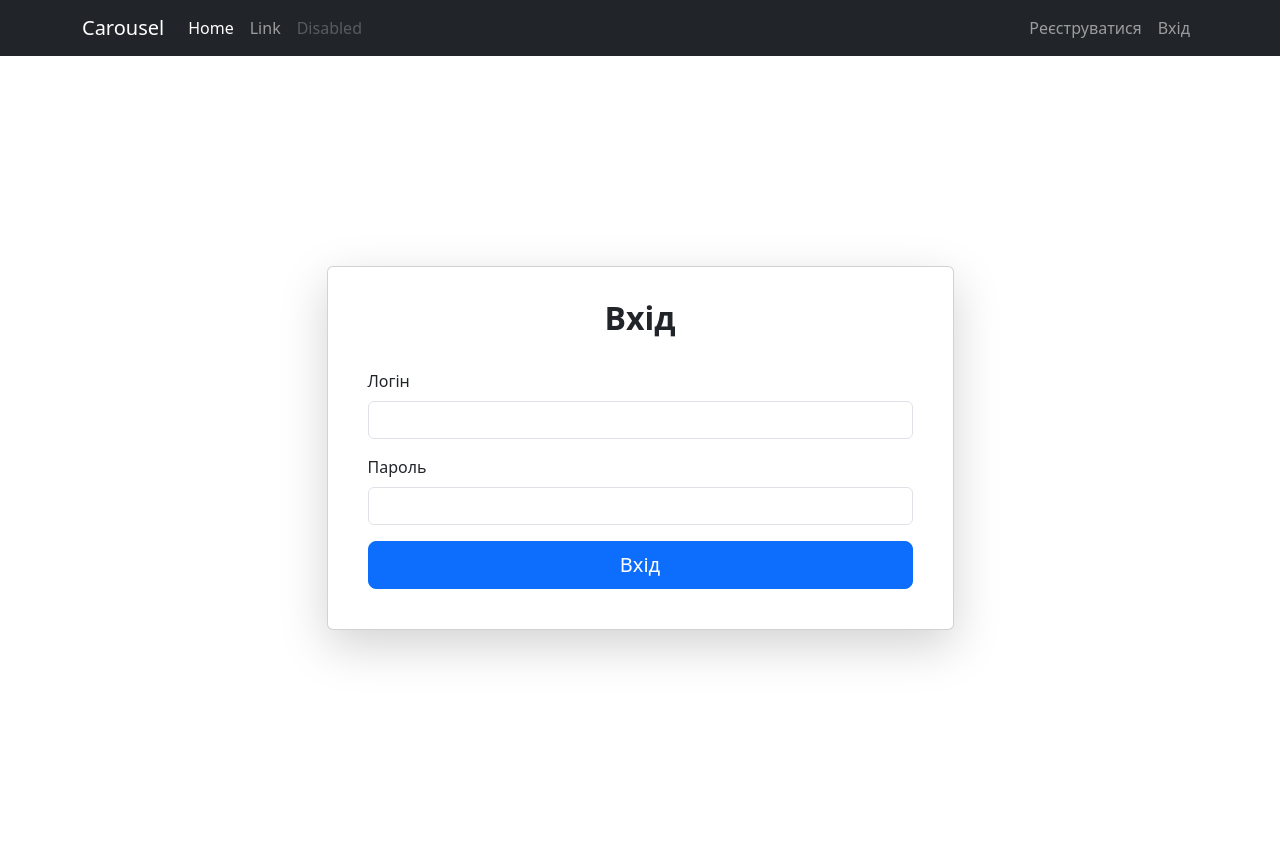
After one commit to novakvova/Python-Django-P32, a Django app: page /users/login/ in a window 1280 px wide. The commit adds this page. Run offline with Django 5.2, Linux system fonts and the light colour scheme; some libraries are stand-ins or nearby versions.

Commit message:
Working is good app

```diff
--- a/djangomvt/atbmvt/templates/layout.html
+++ b/djangomvt/atbmvt/templates/layout.html
@@ -34,11 +34,25 @@
                                 <a class="nav-link disabled" aria-disabled="true">Disabled</a>
                             </li>
                         </ul>
+                        {%if not user.is_authenticated%}
                         <ul class="navbar-nav">
                             <li class="nav-item">
                                 <a class="nav-link" href="/users/register">Реєструватися</a>
                             </li>
+                            <li class="nav-item">
+                                <a class="nav-link" href="/users/login">Вхід</a>
+                            </li>
                         </ul>
+                        {%else%}
+                        <ul class="navbar-nav">
+                            <li class="nav-item">
+                                <a class="nav-link" href="/users/profile">Привіт! {{user.username}}</a>
+                            </li>
+                            <li class="nav-item">
+                                <a class="nav-link" href="/users/logout">Вийти</a>
+                            </li>
+                        </ul>
+                        {%endif%}
                     </div>
                 </div>
             </nav>
--- a/djangomvt/atbmvt/users/forms.py
+++ b/djangomvt/atbmvt/users/forms.py
@@ -1,12 +1,13 @@
 from django import forms
 from .models import CustomUser
 from django.contrib.auth.forms import UserCreationForm
+from django.contrib.auth.forms import AuthenticationForm
 
 class CustomUserCreationForm(UserCreationForm):
-    username = forms.CharField(
-        label="Логін",
-        widget=forms.TextInput(attrs={'class': 'form-control'})
-    )
+    # username = forms.CharField(
+    #     label="Логін",
+    #     widget=forms.TextInput(attrs={'class': 'form-control'})
+    # )
 
     email = forms.EmailField(
         label="Електронна пошта",
@@ -46,7 +47,7 @@ class CustomUserCreationForm(UserCreationForm):
 
     class Meta:
         model = CustomUser
-        fields = ('username','email','first_name','last_name','image','password1','password2')
+        fields = ('email','first_name','last_name','image','password1','password2')
 
     def clean_email(self):
         email = self.cleaned_data.get('email')
@@ -71,3 +72,14 @@ class CustomUserCreationForm(UserCreationForm):
     #     if commit:
     #         user.save()
     #     return user
+
+
+class CustomUserLoginForm(AuthenticationForm):
+    username = forms.CharField(
+        label="Логін",
+        widget=forms.TextInput(attrs={'class': "form-control"})
+    )
+    password = forms.CharField(
+        label="Пароль",
+        widget=forms.PasswordInput(attrs={"class": "form-control"})
+    )
--- /dev/null
+++ b/djangomvt/atbmvt/users/templates/login.html
@@ -0,0 +1,62 @@
+{% extends "layout.html" %}
+{% block content %}
+<div class="d-flex justify-content-center align-items-center vh-100">
+
+<div class="container">
+    <div class="row justify-content-center">
+
+        <div class="col-lg-8 col-xl-7">
+
+            <div class="card shadow-lg p-4">
+                <div class="card-header text-center bg-white border-0">
+                    <h2 class="fw-bold">Вхід</h2>
+                </div>
+
+                <div class="card-body">
+                    <form method="post">
+
+                        {% csrf_token %}
+
+                        {% if form.errors %}
+                        <div class="alert alert-danger">
+                            {% for field in form %}
+                                {% for error in field.errors %}
+                                    <p>{{ field.label }}: {{ error }}</p>
+                                {% endfor %}
+                            {% endfor %}
+                        </div>
+                        {% endif %}
+
+                        <div class="mb-3">
+                            <label class="form-label">{{form.username.label}}</label>
+                            {{form.username}}
+                            {% if form.username.errors %}
+                                <div class="text-danger">{{ form.username.errors }}</div>
+                            {% endif %}
+                        </div>
+
+                        <div class="mb-3">
+                            <label class="form-label">{{form.password.label}}</label>
+                            {{form.password}}
+                            {% if form.password.errors %}
+                                <div class="text-danger">{{ form.password.errors }}</div>
+                            {% endif %}
+                        </div>
+
+                        <button type="submit" class="btn btn-primary btn-lg w-100">
+                            Вхід
+                        </button>
+
+                    </form>
+
+                </div>
+
+            </div>
+
+        </div>
+
+    </div>
+</div>
+
+</div>
+{% endblock %}
--- a/djangomvt/atbmvt/users/urls.py
+++ b/djangomvt/atbmvt/users/urls.py
@@ -4,5 +4,6 @@ from . import views
 app_name = 'users'
 
 urlpatterns = [
-    path('register/', views.register, name="register")
+    path('register/', views.register, name="register"),
+    path('login/', views.user_login, name="login")
 ]
--- a/djangomvt/atbmvt/users/views.py
+++ b/djangomvt/atbmvt/users/views.py
@@ -1,7 +1,8 @@
 
 from django.shortcuts import redirect, render
-from .forms import CustomUserCreationForm
+from .forms import CustomUserCreationForm, CustomUserLoginForm
 from django.contrib import messages
+from django.contrib.auth import authenticate, login, logout
 
 # Create your views here.
 def register(request):
@@ -11,6 +12,8 @@ def register(request):
         if form.is_valid():
             try:
                 user = form.save(commit=False)
+                if 'email' in form.cleaned_data:
+                    user.username = form.cleaned_data['email']
                 if 'image' in request.FILES:
                     image = request.FILES.get("image")
                     user.image_small = image
@@ -26,3 +29,20 @@ def register(request):
         form = CustomUserCreationForm()
 
     return render(request, "register.html", {"form": form})
+
+def user_login(request):
+    if request.method == 'POST':
+        form = CustomUserLoginForm(data = request.POST)
+        if form.is_valid():
+            user = authenticate(request, username = form.cleaned_data['username'],
+                                password = form.cleaned_data['password'])
+            if user is not None:
+                login(request, user)
+                return redirect('homepage')
+    else:
+        form = CustomUserLoginForm()
+    return render(request, 'login.html', {'form': form})
+
+def user_logout(request):
+    logout(request)
+    return redirect('homepage')
```
Also changed, not shown: djangomvt/atbmvt/users/templates/register.html (+0 -10 lines), djangomvt/atbmvt/avatars/large/4-2-cartoon-transparent.webp (added), djangomvt/atbmvt/avatars/medium/4-2-cartoon-transparent.webp (added), djangomvt/atbmvt/avatars/small/4-2-cartoon-transparent.webp (added).
